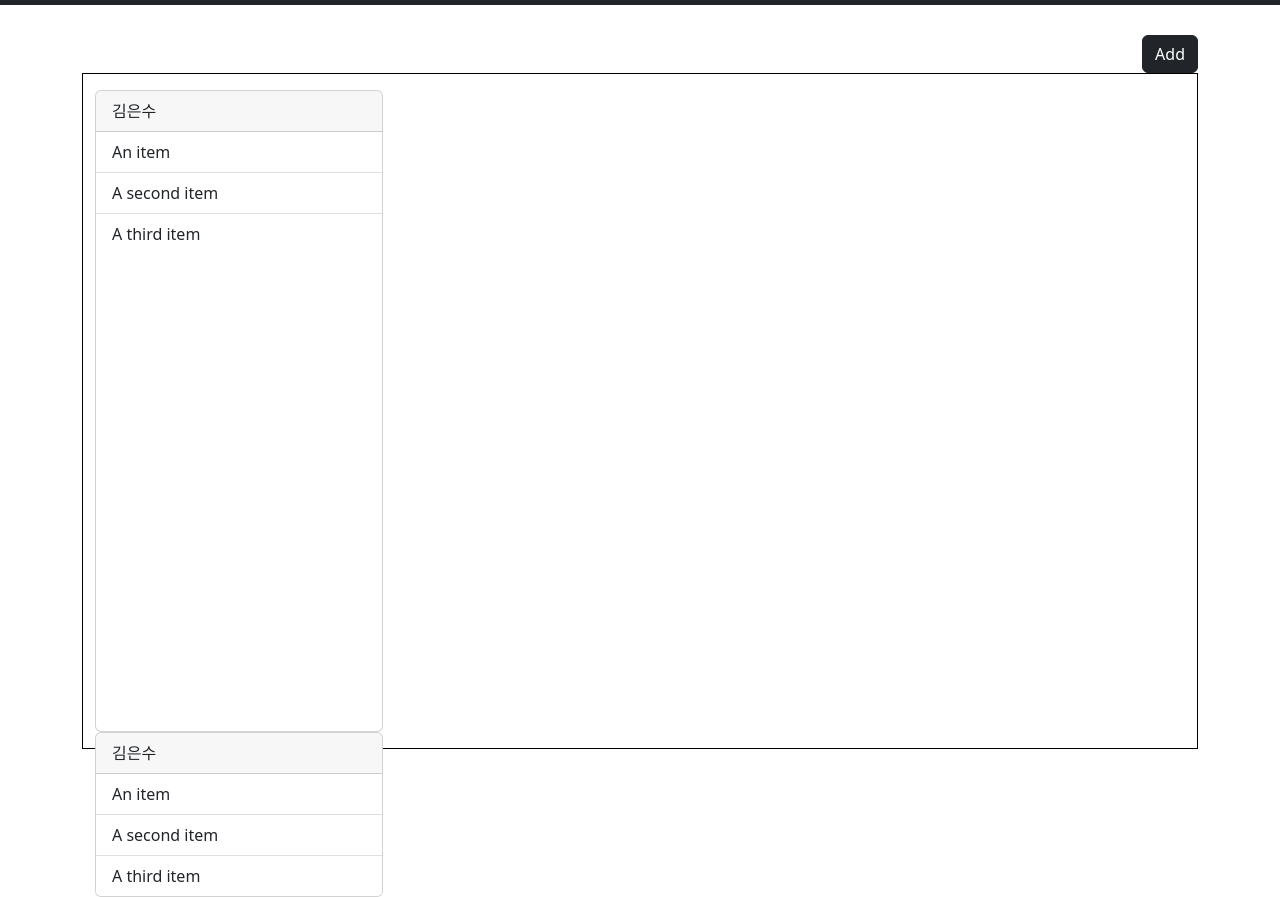
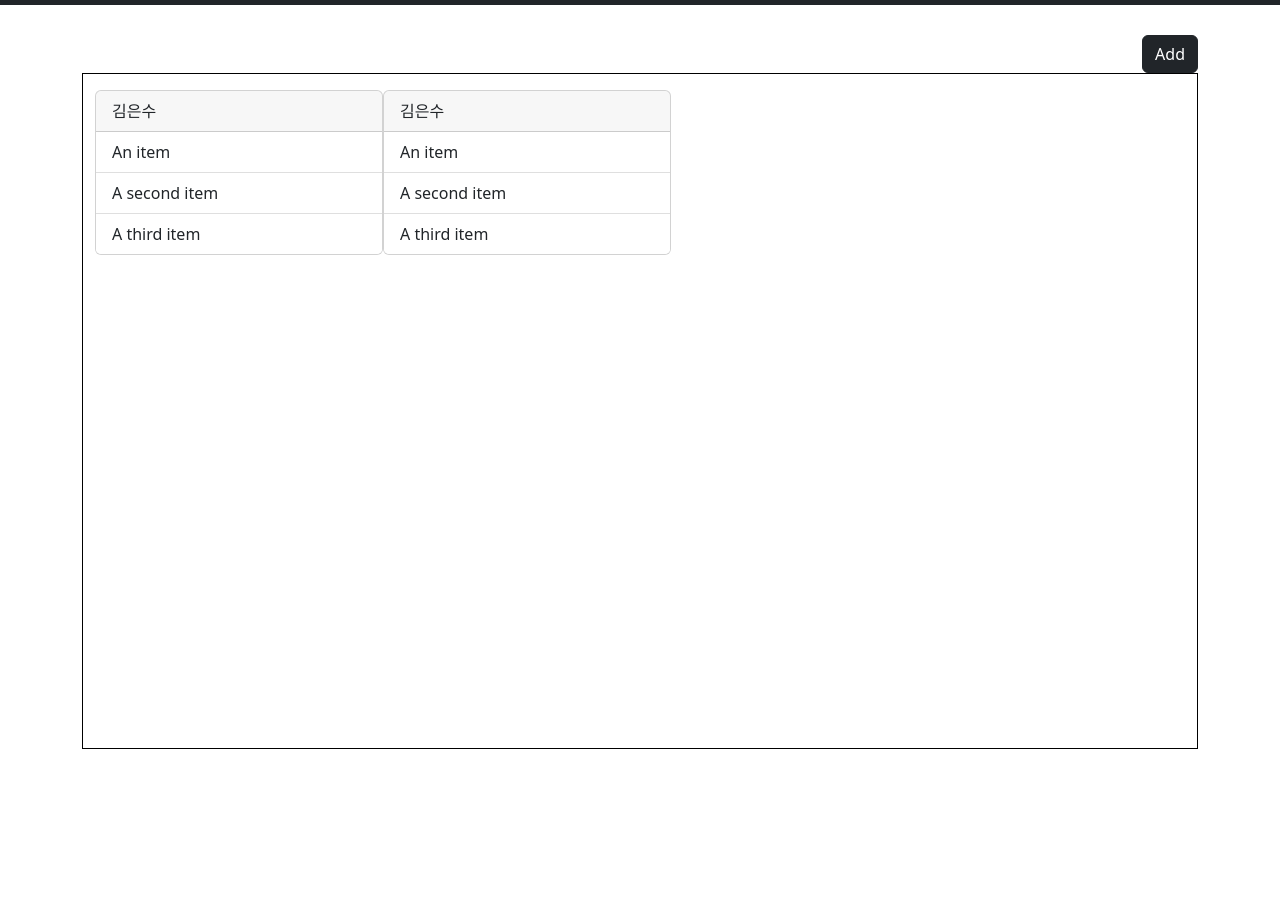
Before and after one commit to sadbc1235/report, a website: page index.html in a window 1280 px wide. Shown: the part 51-948 px from the top of the page. After the commit the page ends 800 px from the top, so only its background shows below. Drawn offline with nearby package versions, Linux system fonts and the light colour scheme.

Commit message:
fix display flex

```diff
--- a/index.html
+++ b/index.html
@@ -19,14 +19,18 @@
     </header>
 
     <div class="container position-relative" style="min-height: calc(100vh - 56px)">
+
         <div class="position-absolute" style="top: 30px; right: 12px; height: 38px;">
             <button type="button" class="btn btn-dark">Add</button>
         </div>
         <div style="height: 68px;"></div>
 
         <div class="container py-3" style="border: 1px solid #000; height: calc(100vh - 124px)">
+
             <div class="d-flex flex-row" style="width: 100%; height: 100%;">
-                <div class="card" style="width: 18rem; display: block;">
+
+                <div>
+                    <div class="card" style="width: 18rem;">
                         <div class="card-header">
                             김은수
                         </div>
@@ -37,6 +41,8 @@
                         </ul>
                     </div>
                 </div>
+
+                <div>
                     <div class="card" style="width: 18rem;">
                         <div class="card-header">
                             김은수
@@ -49,8 +55,11 @@
                     </div>
                 </div>
             </div>
+
         </div>
     </div>
+
+
 
     <!-- bootstrap -->
     <script src="https://cdn.jsdelivr.net/npm/bootstrap@5.2.3/dist/js/bootstrap.bundle.min.js" integrity="sha384-kenU1KFdBIe4zVF0s0G1M5b4hcpxyD9F7jL+jjXkk+Q2h455rYXK/7HAuoJl+0I4" crossorigin="anonymous"></script>
```
Lines whose indentation alone changed are shown as unchanged.
